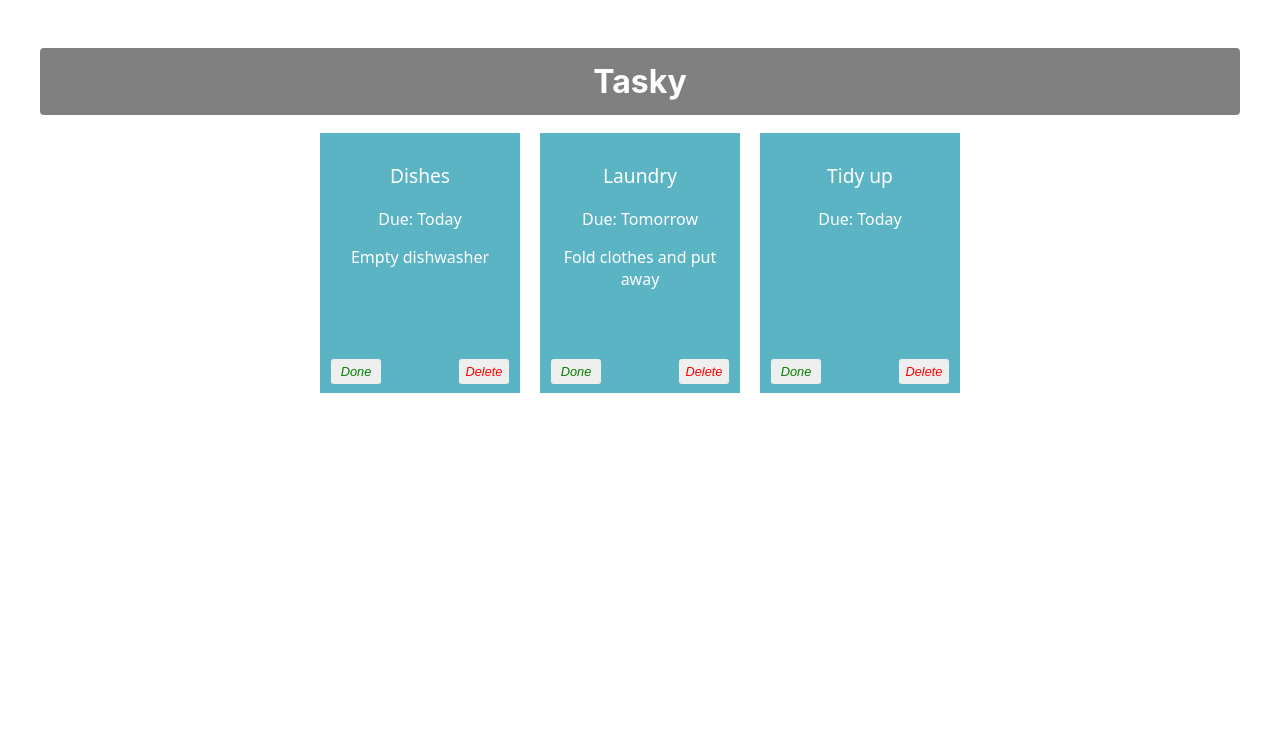
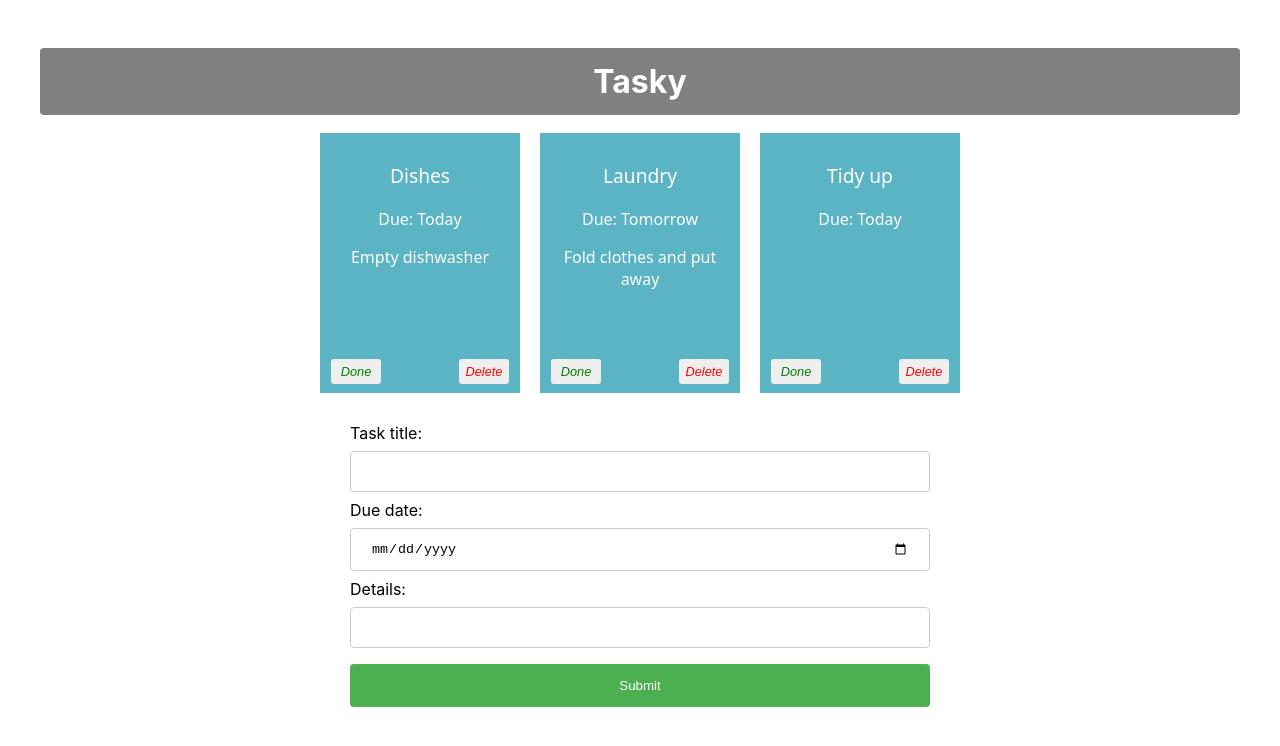
Before and after one commit to wcn1720811650/react-basics-labs, a React (Create React App) app in the folder tasky/: page / in a window 1280 px wide. Shown: the top 746 px of the page. Built offline with nearby package versions, Linux system fonts and the light colour scheme.

Commit message:
Add task: form added

```diff
--- a/tasky/src/App.css
+++ b/tasky/src/App.css
@@ -55,3 +55,33 @@
   right: 5px;
   color: red;
 }
+input[type=text], input[type=date] {
+  width: 100%;
+  padding: 12px 20px;
+  margin: 8px 0;
+  display: inline-block;
+  border: 1px solid #ccc;
+  border-radius: 4px;
+  box-sizing: border-box;
+}
+
+input[type=submit] {
+  width: 100%;
+  background-color: #4CAF50;
+  color: white;
+  padding: 14px 20px;
+  margin: 8px 0;
+  border: none;
+  border-radius: 4px;
+  cursor: pointer;
+}
+
+input[type=submit]:hover {
+  background-color: #45a049;
+}
+
+form {
+  text-align: left;
+  width: 50%;
+  margin: auto;
+}
--- a/tasky/src/App.js
+++ b/tasky/src/App.js
@@ -1,6 +1,7 @@
 import React, { useState } from 'react';
 import './App.css';
 import Task from './components/Task';
+import AddTaskForm from './components/Form';
 function App() {
   const [taskState, setTaskState ]  = useState({
     tasks: [
@@ -36,9 +37,8 @@
           markDone = {() => doneHandler(index)}
           deleteTask = {() => deleteHandler(index)}
         />
-
       ))}
-
+      <AddTaskForm />
     </div>
   );
 }
--- /dev/null
+++ b/tasky/src/components/Form.js
@@ -0,0 +1,28 @@
+import React from "react";
+const AddTaskForm  = () =>{
+    return(
+        <div>
+        <form>
+          <label>
+              Task title:
+              <br />
+              <input type="text" name="title" required />
+          </label>
+          <br />
+          <label>
+              Due date:
+              <br />
+              <input type="date" name="deadline" required />
+          </label>
+          <br />
+          <label>
+              Details:
+              <br />
+              <input type="text" name="description" />
+          </label>
+          <input type="submit" value="Submit" />
+          </form>
+      </div>
+    )
+};
+export default AddTaskForm
```
